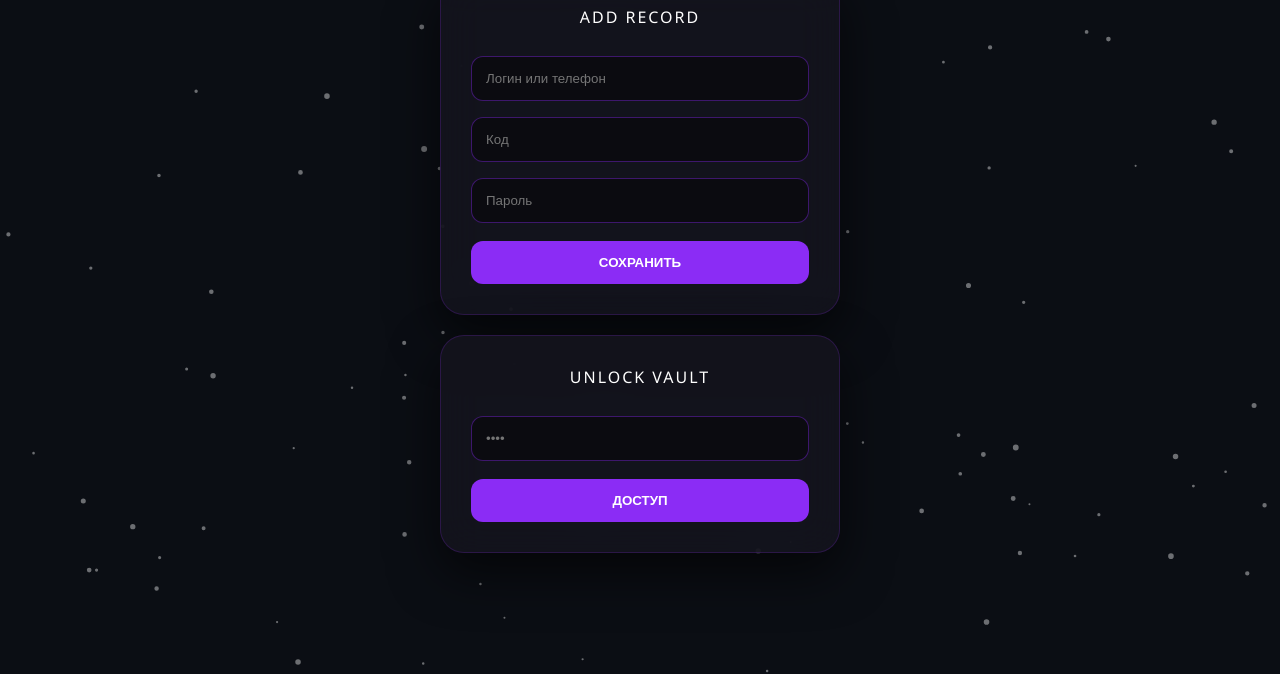
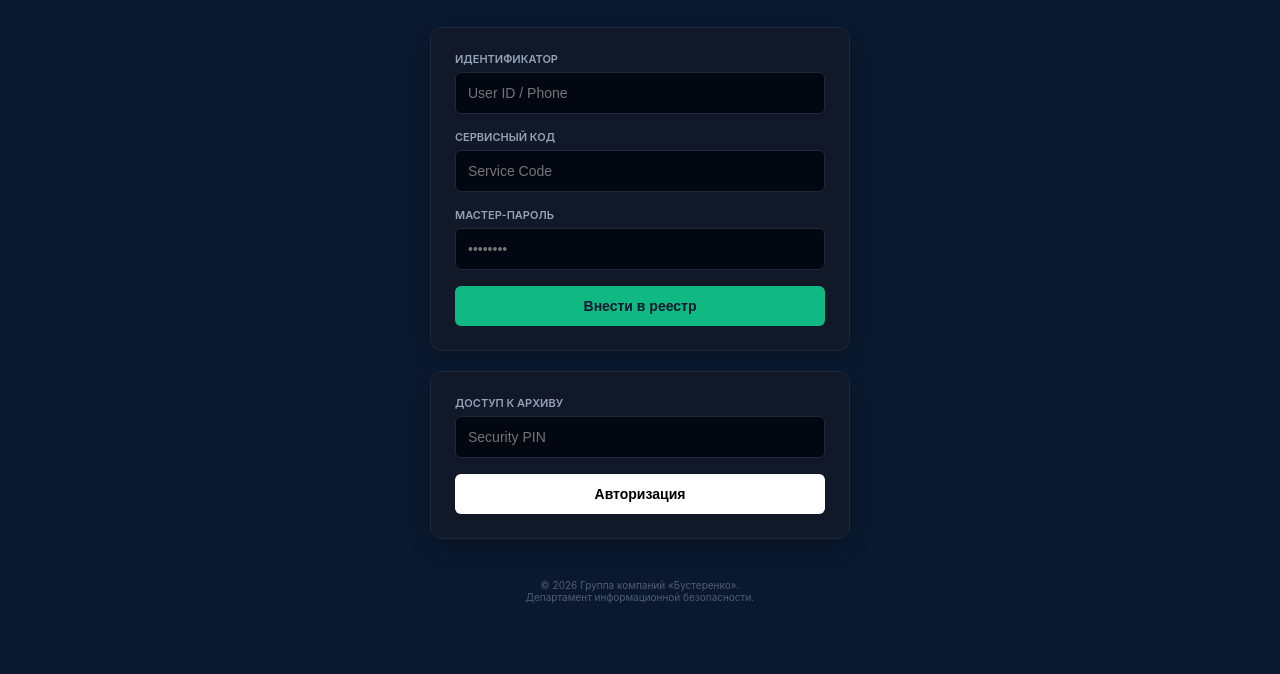
Before and after one commit to ttakk4339-byte/da, a plain HTML site: page index.html in a window 1280 px wide. Shown: the part 126-800 px from the top of the page. Drawn offline with Linux system fonts and the light colour scheme.

Commit message:
Update index.html

```diff
--- a/index.html
+++ b/index.html
@@ -3,182 +3,185 @@
 <head>
     <meta charset="UTF-8">
     <meta name="viewport" content="width=device-width, initial-scale=1.0">
-    <title>Private Cloud Vault</title>
+    <title>Busterenko Security Group | Terminal</title>
     <style>
         :root {
-            --bg: #0b0e14;
-            --accent: #8b2cf5;
-            --glass: rgba(20, 20, 30, 0.85);
-            --text: #e0b1cb;
+            --bsg-blue: #0a192f;        /* Глубокий корпоративный синий */
+            --bsg-accent: #10b981;      /* Изумрудный (безопасность/стабильность) */
+            --bsg-silver: #94a3b8;      /* Текст */
+            --bsg-border: #1e293b;      /* Границы */
+            --bsg-card: #111827;        /* Фон карточек */
         }
 
         body, html {
             margin: 0; padding: 0;
             width: 100%; height: 100%;
-            background: var(--bg);
-            font-family: 'Segoe UI', sans-serif;
-            overflow: hidden;
+            background: var(--bsg-blue);
+            font-family: 'Inter', 'Segoe UI', sans-serif;
+            color: #f1f5f9;
             display: flex; justify-content: center; align-items: center;
         }
 
-        #snow-canvas {
-            position: fixed; top: 0; left: 0;
-            z-index: 0; pointer-events: none;
+        /* Фоновый паттерн - строгие линии вместо снега */
+        #bg-pattern {
+            position: fixed; top: 0; left: 0; width: 100%; height: 100%;
+            background-image: radial-gradient(circle at 2px 2px, rgba(255,255,255,0.03) 1px, transparent 0);
+            background-size: 40px 40px;
+            z-index: 0;
         }
 
         .container {
             position: relative; z-index: 10;
-            width: 100%; max-width: 400px; padding: 20px;
+            width: 100%; max-width: 420px; padding: 20px;
+        }
+
+        .header {
+            text-align: center; margin-bottom: 30px;
+        }
+
+        .header h1 {
+            font-size: 1.5rem; font-weight: 800; letter-spacing: -0.025em;
+            margin: 0; color: #fff; text-transform: uppercase;
+        }
+
+        .header .badge {
+            display: inline-block; background: var(--bsg-accent);
+            color: var(--bsg-blue); font-size: 10px; font-weight: 800;
+            padding: 2px 8px; border-radius: 4px; vertical-align: middle;
+            margin-left: 8px;
+        }
+
+        .header p {
+            font-size: 12px; color: var(--bsg-silver); margin-top: 8px;
         }
 
         .card {
-            background: var(--glass);
-            backdrop-filter: blur(20px);
-            border: 1px solid rgba(139, 44, 245, 0.2);
-            border-radius: 24px;
-            padding: 30px;
-            box-shadow: 0 20px 50px rgba(0, 0, 0, 0.6);
+            background: var(--bsg-card);
+            border: 1px solid var(--bsg-border);
+            border-radius: 12px; padding: 24px;
+            box-shadow: 0 10px 25px -5px rgba(0,0,0,0.3);
             margin-bottom: 20px;
         }
 
-        h2 {
-            margin-top: 0; color: #fff; text-align: center;
-            font-weight: 400; letter-spacing: 2px;
-            text-transform: uppercase; font-size: 16px; margin-bottom: 20px;
+        label {
+            display: block; font-size: 11px; color: var(--bsg-silver);
+            text-transform: uppercase; margin-bottom: 6px; font-weight: 600;
         }
 
         input {
-            width: 100%; padding: 14px; margin: 8px 0;
-            background: rgba(0, 0, 0, 0.4);
-            border: 1px solid rgba(139, 44, 245, 0.4);
-            border-radius: 12px; color: #fff;
-            box-sizing: border-box; outline: none; transition: 0.3s;
+            width: 100%; padding: 12px; margin-bottom: 16px;
+            background: #030712; border: 1px solid var(--bsg-border);
+            border-radius: 6px; color: #fff; font-size: 14px;
+            box-sizing: border-box; transition: 0.2s;
         }
 
         input:focus {
-            border-color: var(--accent);
-            box-shadow: 0 0 10px rgba(139, 44, 245, 0.3);
+            outline: none; border-color: var(--bsg-accent);
+            box-shadow: 0 0 0 1px var(--bsg-accent);
         }
 
         button {
-            width: 100%; padding: 14px;
-            background: var(--accent);
-            border: none; color: white;
-            font-weight: 700; border-radius: 12px;
-            cursor: pointer; transition: 0.2s;
-            text-transform: uppercase; margin-top: 10px;
+            width: 100%; padding: 12px;
+            background: #fff; color: #000;
+            border: none; font-weight: 700; border-radius: 6px;
+            cursor: pointer; transition: 0.2s; font-size: 14px;
         }
 
-        button:hover { filter: brightness(1.1); transform: translateY(-1px); }
+        button:hover { background: #e2e8f0; }
 
-        /* СПИСОК ДАННЫХ */
-        #vault-section {
-            display: none; margin-top: 20px;
-            max-height: 250px; overflow-y: auto;
-            border-top: 1px solid rgba(255,255,255,0.1);
-            padding-top: 15px;
+        .btn-secondary {
+            background: var(--bsg-accent); color: var(--bsg-blue);
         }
 
-        .entry {
-            background: rgba(255, 255, 255, 0.03);
-            padding: 12px; border-radius: 10px;
-            margin-bottom: 10px; border-left: 3px solid var(--accent);
-            font-size: 14px; color: #fff;
+        .btn-secondary:hover { opacity: 0.9; }
+
+        /* Vault List */
+        #vault-section {
+            display: none; border-top: 1px solid var(--bsg-border);
+            margin-top: 20px; padding-top: 20px;
         }
 
-        .entry b { color: var(--accent); display: inline-block; width: 60px; }
+        .record {
+            background: #030712; border-left: 4px solid var(--bsg-accent);
+            padding: 12px; border-radius: 4px; margin-bottom: 10px;
+            font-family: 'Courier New', monospace; font-size: 12px;
+        }
 
-        .btn-clear {
-            background: transparent; border: 1px solid rgba(255, 50, 50, 0.3);
-            color: #ff3232; font-size: 10px; margin-top: 15px;
+        .record-label { color: var(--bsg-silver); margin-right: 5px; }
+
+        .footer {
+            text-align: center; font-size: 10px; color: var(--bsg-silver);
+            opacity: 0.5; margin-top: 40px;
+        }
+
+        .danger-zone {
+            margin-top: 20px; text-align: center;
+        }
+
+        .btn-danger {
+            background: transparent; border: 1px solid #ef4444; color: #ef4444;
+            font-size: 10px; cursor: pointer; padding: 4px 10px; border-radius: 4px;
         }
     </style>
 </head>
 <body>
 
-    <canvas id="snow-canvas"></canvas>
+    <div id="bg-pattern"></div>
 
     <div class="container">
-        <div class="card">
-            <h2>Add Record</h2>
-            <input type="text" id="phone" placeholder="Логин или телефон">
-            <input type="text" id="code" placeholder="Код">
-            <input type="password" id="pass" placeholder="Пароль">
-            <button onclick="saveData()">Сохранить</button>
+        <div class="header">
+            <h1>Бустеренко<span class="badge">PRO</span></h1>
+            <p>Система защищенного хранения протоколов</p>
         </div>
 
         <div class="card">
-            <h2>Unlock Vault</h2>
-            <input type="password" id="master-pin" placeholder="••••">
-            <button onclick="unlock()">Доступ</button>
+            <label>Идентификатор</label>
+            <input type="text" id="phone" placeholder="User ID / Phone">
+
+            <label>Сервисный код</label>
+            <input type="text" id="code" placeholder="Service Code">
+
+            <label>Мастер-пароль</label>
+            <input type="password" id="pass" placeholder="••••••••">
+
+            <button class="btn-secondary" onclick="saveData()">Внести в реестр</button>
+        </div>
+
+        <div class="card">
+            <label>Доступ к архиву</label>
+            <input type="password" id="master-pin" placeholder="Security PIN">
+            <button onclick="unlock()">Авторизация</button>
 
             <div id="vault-section">
                 <div id="data-list"></div>
-                <button class="btn-clear" onclick="clearAll()">Очистить всё</button>
+                <div class="danger-zone">
+                    <button class="btn-danger" onclick="clearAll()">Очистить базу данных</button>
+                </div>
             </div>
+        </div>
+
+        <div class="footer">
+            © 2026 Группа компаний «Бустеренко». <br>
+            Департамент информационной безопасности.
         </div>
     </div>
 
     <script>
-        // --- 1. АНИМАЦИЯ СНЕГА ---
-        const canvas = document.getElementById('snow-canvas');
-        const ctx = canvas.getContext('2d');
-        let width, height, flakes = [];
-
-        function initSnow() {
-            width = window.innerWidth; height = window.innerHeight;
-            canvas.width = width; canvas.height = height;
-            flakes = [];
-            for (let i = 0; i < 100; i++) {
-                flakes.push({ x: Math.random() * width, y: Math.random() * height, r: Math.random() * 2 + 1, speed: Math.random() * 1 + 0.5 });
-            }
-        }
-
-        function animate() {
-            ctx.clearRect(0, 0, width, height);
-            ctx.fillStyle = "rgba(255, 255, 255, 0.4)";
-            ctx.beginPath();
-            for (let f of flakes) {
-                ctx.moveTo(f.x, f.y);
-                ctx.arc(f.x, f.y, f.r, 0, Math.PI * 2);
-                f.y += f.speed;
-                if (f.y > height) f.y = -5;
-            }
-            ctx.fill();
-            requestAnimationFrame(animate);
-        }
-        initSnow(); animate();
-        window.addEventListener('resize', initSnow);
-
-        // --- 2. ЛОГИКА СОХРАНЕНИЯ (LocalStorage) ---
         function saveData() {
             const p = document.getElementById('phone').value;
             const c = document.getElementById('code').value;
             const ps = document.getElementById('pass').value;
 
-            if(!p || !c || !ps) {
-                alert("Заполни все поля!");
-                return;
-            }
+            if(!p || !c || !ps) return alert("Ошибка: Заполните все поля реестра.");
 
-            // Берем старые данные из памяти или создаем пустой массив
-            let storage = JSON.parse(localStorage.getItem('my_vault_data') || "[]");
+            let storage = JSON.parse(localStorage.getItem('bsg_data') || "[]");
+            storage.push({ p, c, ps, date: new Date().toLocaleDateString() });
+            localStorage.setItem('bsg_data', JSON.stringify(storage));
 
-            // Добавляем новую запись
-            storage.push({ p, c, ps });
-
-            // Сохраняем обратно в память браузера
-            localStorage.setItem('my_vault_data', JSON.stringify(storage));
-
-            alert("Запись успешно сохранена!");
-
-            // Очищаем поля ввода
-            document.getElementById('phone').value = '';
-            document.getElementById('code').value = '';
-            document.getElementById('pass').value = '';
+            alert("Данные успешно синхронизированы с узлом Бустеренко.");
+            document.querySelectorAll('input:not(#master-pin)').forEach(i => i.value = '');
         }
 
-        // --- 3. ЛОГИКА ОТОБРАЖЕНИЯ ---
         function unlock() {
             const pin = document.getElementById('master-pin').value;
             const section = document.getElementById('vault-section');
@@ -186,32 +189,30 @@
 
             if(pin === "5858") {
                 section.style.display = "block";
-
-                // Грузим данные из памяти
-                const data = JSON.parse(localStorage.getItem('my_vault_data') || "[]");
+                const data = JSON.parse(localStorage.getItem('bsg_data') || "[]");
 
                 if(data.length === 0) {
-                    list.innerHTML = "<p style='text-align:center; opacity:0.5;'>Сейф пуст</p>";
+                    list.innerHTML = "<p style='text-align:center; color:#4b5563; font-size:12px;'>Архив пуст.</p>";
                 } else {
                     list.innerHTML = data.map(item => `
-                        <div class="entry">
-                            <b>КОД:</b> ${item.c}<br>
-                            <b>ЛОГ:</b> ${item.p}<br>
-                            <b>ПАСС:</b> ${item.ps}
+                        <div class="record">
+                            <div><span class="record-label">ID:</span> ${item.p}</div>
+                            <div><span class="record-label">COD:</span> ${item.c}</div>
+                            <div><span class="record-label">KEY:</span> ${item.ps}</div>
+                            <div style="font-size:9px; margin-top:5px; color:#10b981;">LOGGED: ${item.date}</div>
                         </div>
                     `).join('');
                 }
             } else {
-                alert("Неверный код доступа!");
+                alert("Отказ в доступе: Неверный PIN-код.");
                 section.style.display = "none";
             }
         }
 
-        // --- 4. ОЧИСТКА ---
         function clearAll() {
-            if(confirm("Удалить все данные навсегда?")) {
-                localStorage.removeItem('my_vault_data');
-                unlock(); // Обновить экран
+            if(confirm("Внимание: Это действие безвозвратно удалит все записи из архива Бустеренко. Продолжить?")) {
+                localStorage.removeItem('bsg_data');
+                unlock();
             }
         }
     </script>
```
